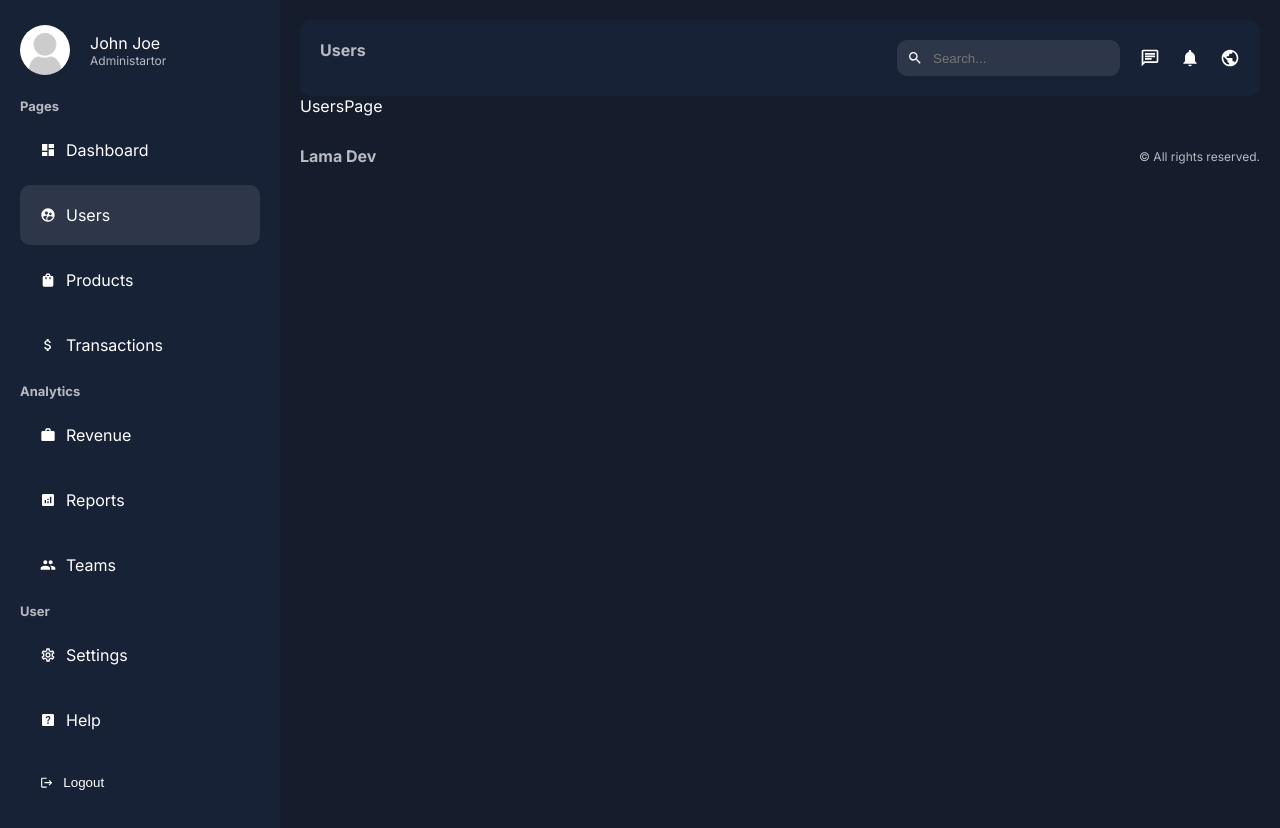
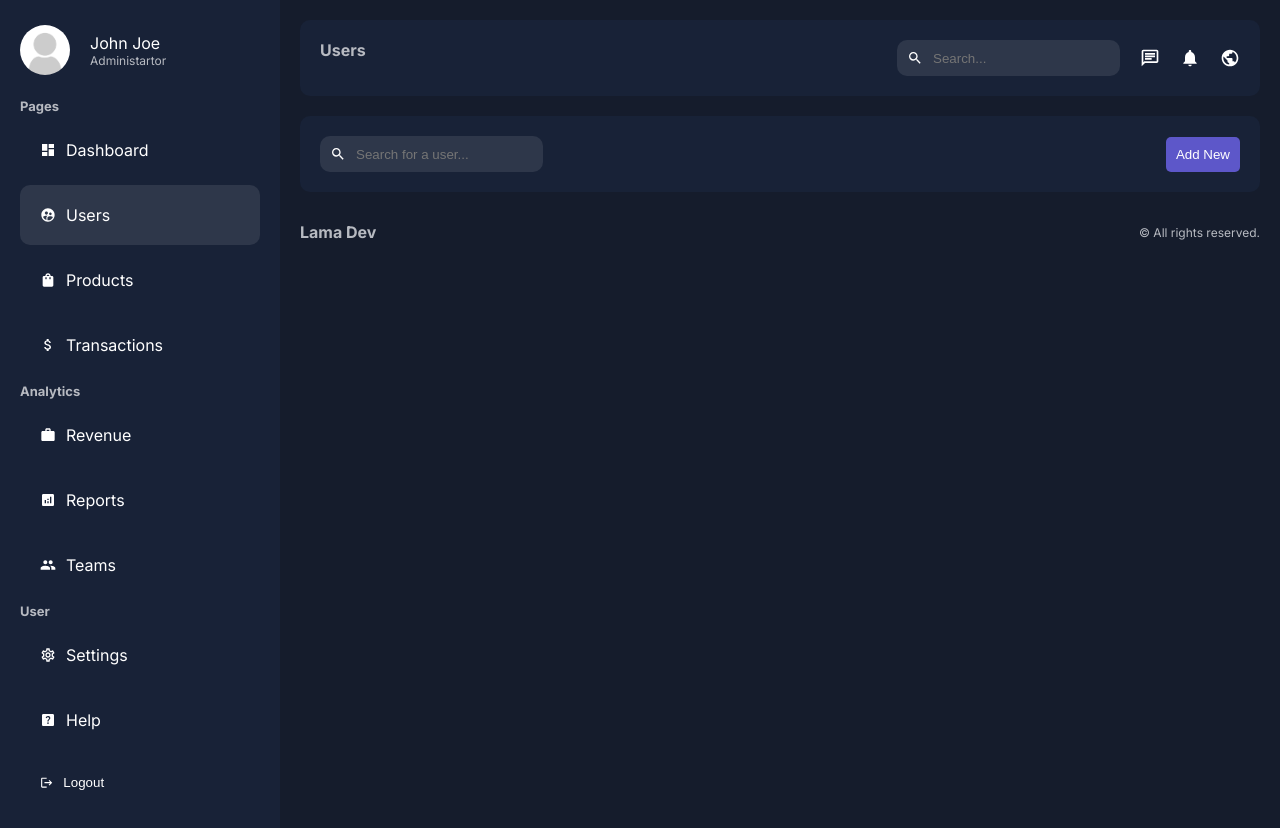
Before and after one commit to Harsh6623/Admin--Dashboard, a Next.js app: page /dashboard/users in a window 1280 px wide. Built offline with nearby package versions, Linux system fonts and the light colour scheme.

Commit message:
create a users page and add searchbar

```diff
--- a/app/dashboard/users/page.jsx
+++ b/app/dashboard/users/page.jsx
@@ -1,5 +1,19 @@
+import Search from "@/app/ui/dashboard/search/search";
+import styles from "@/app/ui/dashboard/users/users.module.css";
+import Link from "next/link";
+
 const UsersPage = () => {
-  return <div>UsersPage</div>;
+  return (
+    <div className={styles.container}>
+      <div className={styles.top}>
+        <Search placeholder="Search for a user..." />
+        <Link href="/dashboard/users/add">
+          <button className={styles.addButton}>Add New</button>
+        </Link>
+      </div>
+      <table className={styles.table}></table>
+    </div>
+  );
 };
 
 export default UsersPage;
--- /dev/null
+++ b/app/ui/dashboard/search/search.jsx
@@ -0,0 +1,13 @@
+import { MdSearch } from "react-icons/md";
+import styles from "./search.module.css";
+
+const Search = ({ placeholder }) => {
+  return (
+    <div className={styles.container}>
+      <MdSearch />
+      <input type="text" placeholder={placeholder} className={styles.input} />
+    </div>
+  );
+};
+
+export default Search;
--- /dev/null
+++ b/app/ui/dashboard/search/search.module.css
@@ -0,0 +1,16 @@
+.container {
+  display: flex;
+  align-items: center;
+  gap: 10px;
+  background-color: #2e374a;
+  padding: 10px;
+  border-radius: 10px;
+  width: max-content;
+}
+
+.input {
+  background-color: transparent;
+  border: none;
+  color: var(--text);
+  outline: none;
+}
--- /dev/null
+++ b/app/ui/dashboard/users/users.module.css
@@ -0,0 +1,21 @@
+.container {
+  background-color: var(--bgSoft);
+  padding: 20px;
+  border-radius: 10px;
+  margin-top: 20px;
+}
+
+.top {
+  display: flex;
+  align-items: center;
+  justify-content: space-between;
+}
+
+.addButton {
+  padding: 10px;
+  background-color: #5d57c9;
+  color: var(--text);
+  border: none;
+  border-radius: 5px;
+  cursor: pointer;
+}
```
Also changed, not shown: app/dashboard/users/[id]/page.jsx (added), app/dashboard/users/add/page.jsx (added), app/ui/dashboard/products/products.module.css (added).
